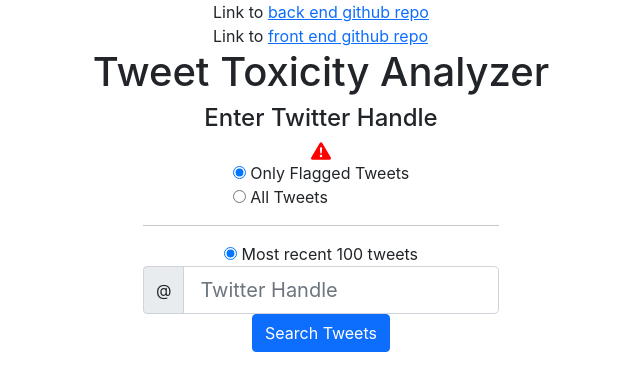
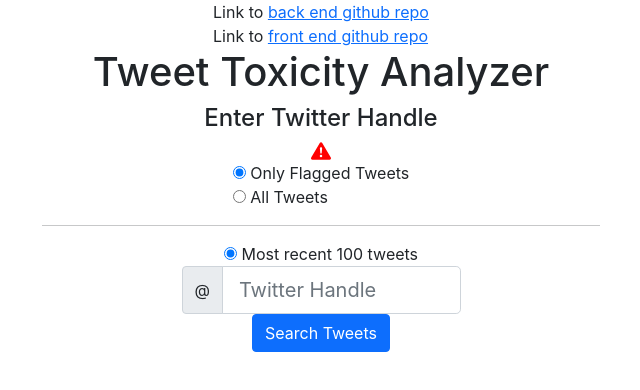
Before and after one commit to Davage-M/Tweet-Toxicity-Front-End, a React (Create React App) app: page / in a window 1280 px wide. Shown: the top 390 px of the page, without its empty margins (319-959 px from the left). Built offline with nearby package versions, Linux system fonts and the light colour scheme.

Commit message:
added classes

```diff
--- a/src/frontend_files/main.js
+++ b/src/frontend_files/main.js
@@ -121,7 +121,9 @@
                     </Row>
 
                     <Row>
-                        <Col>
+                        <Col
+                            className="d-flex justify-content-center"
+                        >
                             <div onChange={this.onChangeQueryValue} className="containerDiv">
                                 <div className="leftAlign">
                                     <div>
@@ -135,15 +137,19 @@
                         </Col>
                     </Row>
                     <Row>
-                        <Col></Col>
-                        <Col>
-                            <hr />
+
+                        <Col
+                            className="d-flex justify-content-center"
+                        >
+                            <hr className="w-50" />
                         </Col>
-                        <Col></Col>
+
                     </Row>
 
                     <Row>
-                        <Col>
+                        <Col
+                            className="d-flex justify-content-center"
+                        >
                             <div onChange={this.onChangePaginationValue} className="containerDiv">
                                 <div className="leftAlign">
                                     <div>
@@ -158,9 +164,12 @@
                     </Row>
 
                     <Row>
-                        <Col></Col>
-                        <Col>
-                            <InputGroup>
+                        <Col
+                            className="d-flex justify-content-center"
+                        >
+                            <InputGroup
+                                className="w-25"
+                            >
                                 <InputGroup.Text>@</InputGroup.Text>
                                 <FormControl
                                     type="text"
@@ -172,7 +181,6 @@
                                 />
                             </InputGroup>
                         </Col>
-                        <Col></Col>
                     </Row>
 
                     <Button variant="primary" disabled={this.state.isLoading} value={this.state.twitterHandleInput} onClick={(e) => { this.fetchData(e.target.value, this.state.showAllTweets, this.state.pagination); }}>{(this.state.isLoading) ? `Searching ${this.state.twitterHandleInput}'s tweets.....` : "Search Tweets"}</Button>{' '}
```
